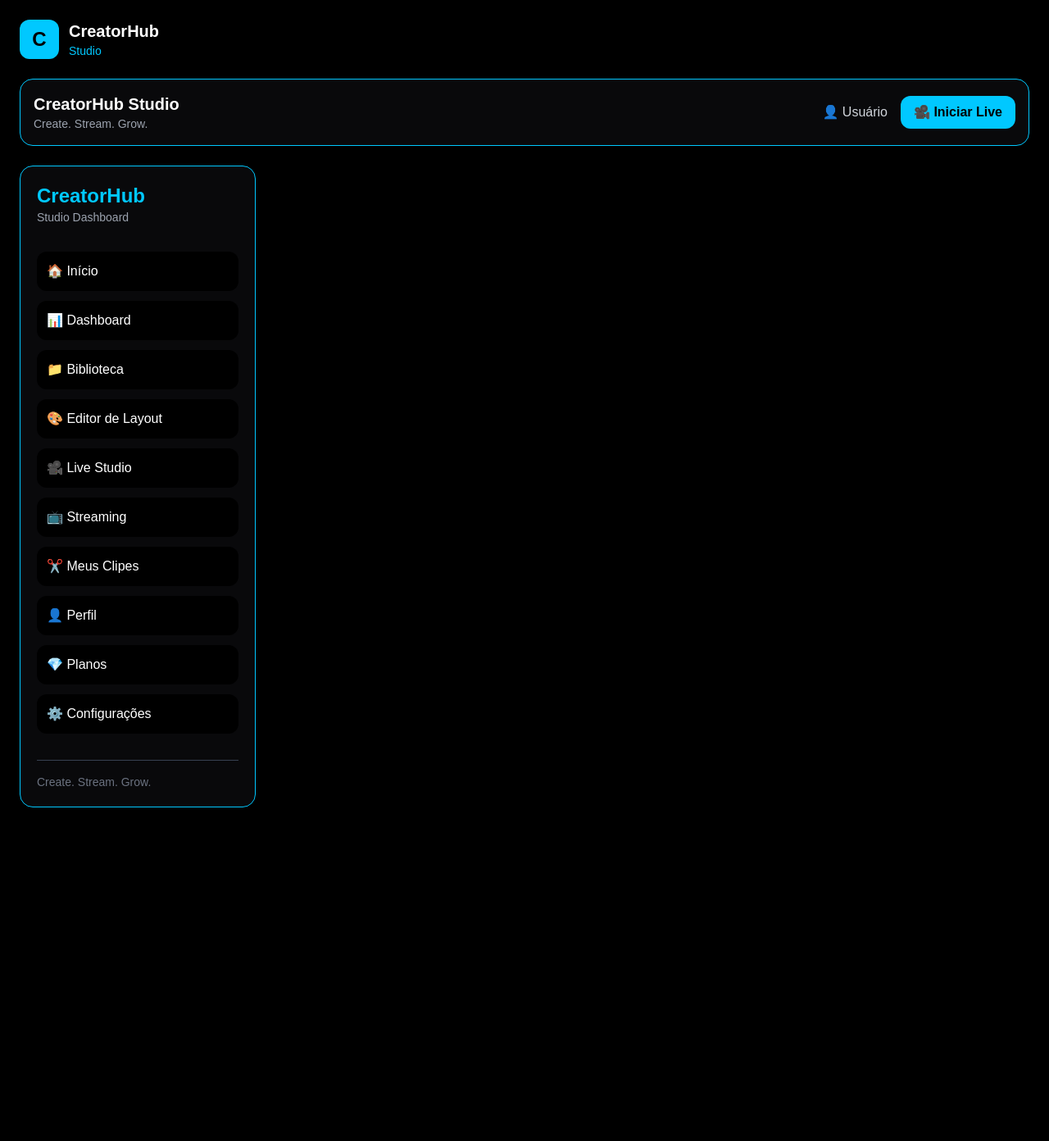
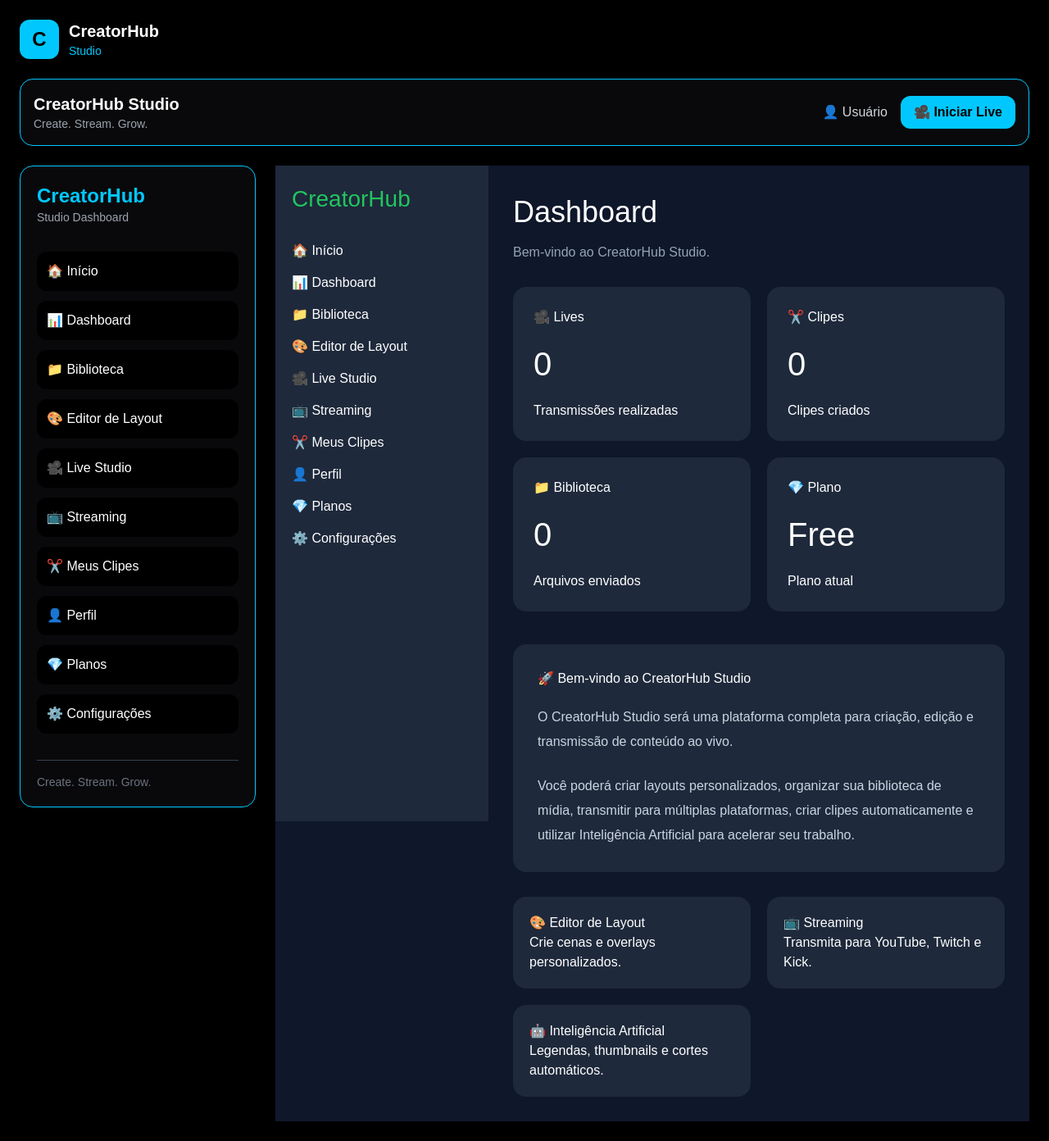
Before and after one commit to semjuan01-lang/creatorhub-studio, a Next.js app: page /dashboard in a window 1280 px wide. Before the commit this address had no page. Shown: the whole page at 82% size. Before the commit the page ends 1026 px from the top, so only its background shows below. Built offline with nearby package versions, Linux system fonts and the light colour scheme.

Commit message:
Create Dashboard component for CreatorHub Studio
This file introduces a new Dashboard component that includes various sections such as Lives, Clips, Library, and Plan, along with a welcome message for the CreatorHub Studio.

```diff
--- /dev/null
+++ b/app/dashboard/page.tsx
@@ -0,0 +1,203 @@
+import Layout from "@/components/Layout";
+
+export default function Dashboard() {
+  return (
+    <Layout>
+      <div>
+        <h1
+          style={{
+            fontSize: "36px",
+            marginBottom: "10px",
+            color: "#ffffff",
+          }}
+        >
+          Dashboard
+        </h1>
+
+        <p
+          style={{
+            color: "#94a3b8",
+            marginBottom: "30px",
+          }}
+        >
+          Bem-vindo ao CreatorHub Studio.
+        </p>
+
+        <div
+          style={{
+            display: "grid",
+            gridTemplateColumns: "repeat(auto-fit, minmax(240px, 1fr))",
+            gap: "20px",
+          }}
+        >
+          <div
+            style={{
+              background: "#1e293b",
+              borderRadius: "16px",
+              padding: "25px",
+            }}
+          >
+            <h2>🎥 Lives</h2>
+
+            <h1
+              style={{
+                fontSize: "40px",
+                margin: "15px 0",
+              }}
+            >
+              0
+            </h1>
+
+            <p>Transmissões realizadas</p>
+          </div>
+
+          <div
+            style={{
+              background: "#1e293b",
+              borderRadius: "16px",
+              padding: "25px",
+            }}
+          >
+            <h2>✂️ Clipes</h2>
+
+            <h1
+              style={{
+                fontSize: "40px",
+                margin: "15px 0",
+              }}
+            >
+              0
+            </h1>
+
+            <p>Clipes criados</p>
+          </div>
+
+          <div
+            style={{
+              background: "#1e293b",
+              borderRadius: "16px",
+              padding: "25px",
+            }}
+          >
+            <h2>📁 Biblioteca</h2>
+
+            <h1
+              style={{
+                fontSize: "40px",
+                margin: "15px 0",
+              }}
+            >
+              0
+            </h1>
+
+            <p>Arquivos enviados</p>
+          </div>
+
+          <div
+            style={{
+              background: "#1e293b",
+              borderRadius: "16px",
+              padding: "25px",
+            }}
+          >
+            <h2>💎 Plano</h2>
+
+            <h1
+              style={{
+                fontSize: "40px",
+                margin: "15px 0",
+              }}
+            >
+              Free
+            </h1>
+
+            <p>Plano atual</p>
+          </div>
+        </div>
+
+        <div
+          style={{
+            marginTop: "40px",
+            background: "#1e293b",
+            borderRadius: "16px",
+            padding: "30px",
+          }}
+        >
+          <h2
+            style={{
+              marginBottom: "20px",
+            }}
+          >
+            🚀 Bem-vindo ao CreatorHub Studio
+          </h2>
+
+          <p
+            style={{
+              color: "#cbd5e1",
+              lineHeight: "30px",
+            }}
+          >
+            O CreatorHub Studio será uma plataforma completa para criação,
+            edição e transmissão de conteúdo ao vivo.
+          </p>
+
+          <br />
+
+          <p
+            style={{
+              color: "#cbd5e1",
+              lineHeight: "30px",
+            }}
+          >
+            Você poderá criar layouts personalizados, organizar sua
+            biblioteca de mídia, transmitir para múltiplas plataformas,
+            criar clipes automaticamente e utilizar Inteligência Artificial
+            para acelerar seu trabalho.
+          </p>
+        </div>
+
+        <div
+          style={{
+            marginTop: "30px",
+            display: "grid",
+            gridTemplateColumns: "repeat(auto-fit, minmax(280px, 1fr))",
+            gap: "20px",
+          }}
+        >
+          <div
+            style={{
+              background: "#1e293b",
+              padding: "20px",
+              borderRadius: "16px",
+            }}
+          >
+            <h3>🎨 Editor de Layout</h3>
+            <p>Crie cenas e overlays personalizados.</p>
+          </div>
+
+          <div
+            style={{
+              background: "#1e293b",
+              padding: "20px",
+              borderRadius: "16px",
+            }}
+          >
+            <h3>📺 Streaming</h3>
+            <p>Transmita para YouTube, Twitch e Kick.</p>
+          </div>
+
+          <div
+            style={{
+              background: "#1e293b",
+              padding: "20px",
+              borderRadius: "16px",
+            }}
+          >
+            <h3>🤖 Inteligência Artificial</h3>
+            <p>Legendas, thumbnails e cortes automáticos.</p>
+          </div>
+        </div>
+      </div>
+    </Layout>
+  );
+}
```
